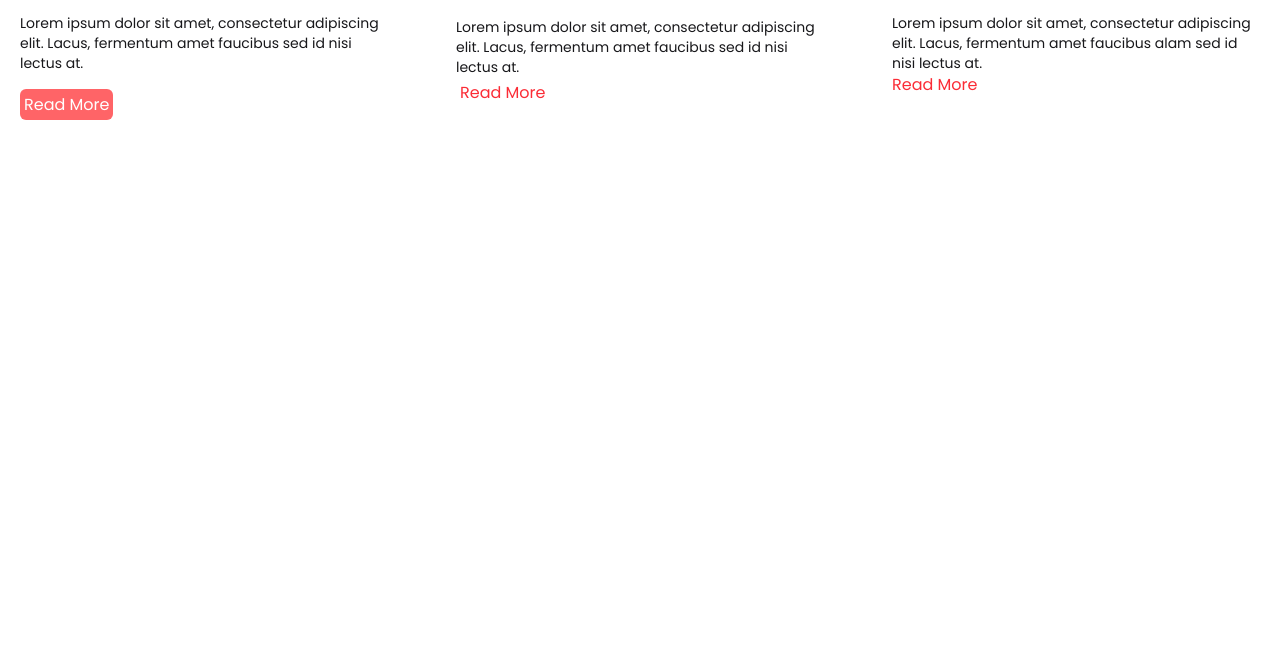
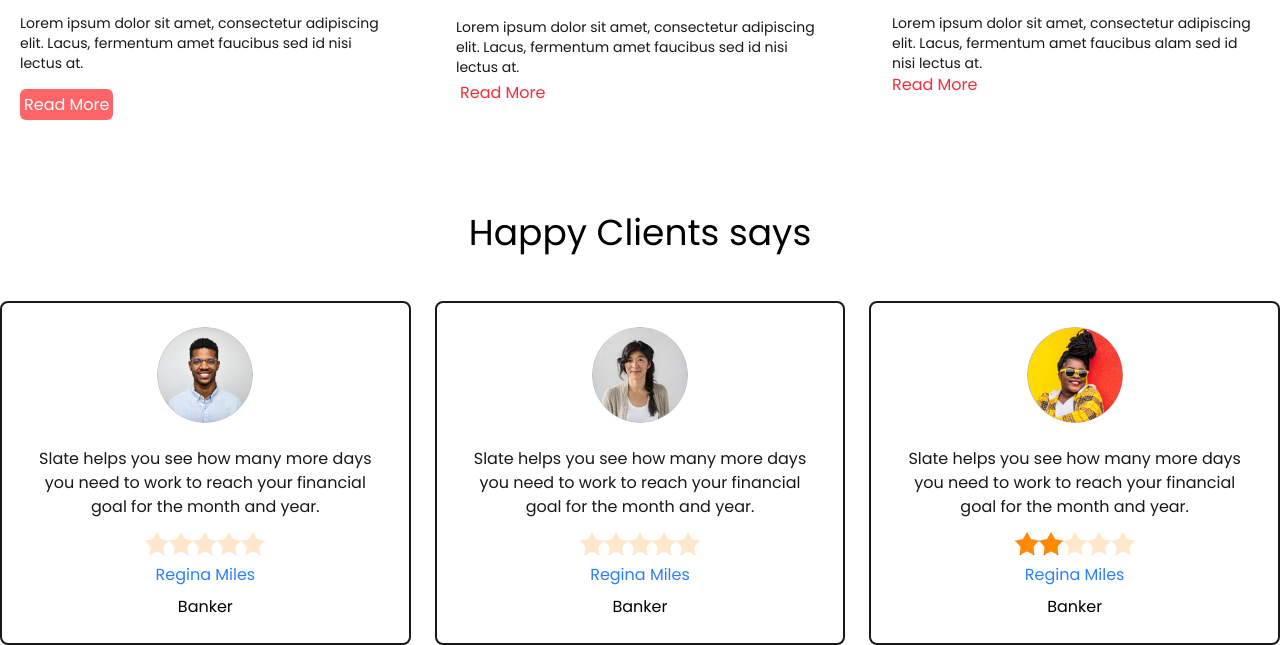
Before and after one commit to zahangir1989/bikerz-zone-15, a plain HTML site: page index.html in a window 1280 px wide. Shown: the part 1530-2175 px from the top of the page. Before the commit the page ends 1743 px from the top, so only its background shows below. Drawn offline with nearby package versions, Linux system fonts and the light colour scheme.

Commit message:
Happy Clients says

```diff
--- a/index.html
+++ b/index.html
@@ -163,10 +163,98 @@
             </div>
           </div>
         </section>
+        <!-- <section>
+          <div>
+            <h3>Happy Clients says</h3>
+          </div>
+        </section> -->
 
     </header>
     <!-- main section -->
      <main  class="md:container mx-auto">
+      <section>
+        <div class="">
+          <h3 class="text-center text-4xl text-black">Happy Clients says</h3>
+
+            <div class="grid md:grid-cols-2 lg:grid-cols-3 mt-12 gap-6">
+
+              <div class="border-2 rounded-lg p-6 text-center">
+                <div class="avatar">
+                  <div class="w-24 rounded-full mb-6">
+                    <img src="images/user-1.png" />
+                  </div>
+                </div>
+                <p>Slate helps you see how
+                  many more days you need
+                  to work to reach your financial
+                  goal for the month and year.</p>
+                  <div class="rating mt-3">
+                    <input type="radio" name="rating-2" class="mask mask-star-2 bg-orange-400" aria-label="1 star" />
+                    <input type="radio" name="rating-2" class="mask mask-star-2 bg-orange-400" aria-label="2 star" checked="checked" />
+                    <input type="radio" name="rating-2" class="mask mask-star-2 bg-orange-400" aria-label="3 star" />
+                    <input type="radio" name="rating-2" class="mask mask-star-2 bg-orange-400" aria-label="4 star" />
+                    <input type="radio" name="rating-2" class="mask mask-star-2 bg-orange-400" aria-label="5 star" />
+                  </div>
+                  <h4 class="mt-2 text-blue-500">Regina Miles</h4>
+                  <h5 class="mt-2 text-black">Banker</h5>
+              </div>
+
+              <div  class="border-2 rounded-lg p-6 text-center">
+                <div>
+                  <div class="avatar">
+                    <div class="w-24 rounded-full mb-6">
+                      <img src="images/user-2.png" />
+                    </div>
+                  </div>
+                  <p>Slate helps you see how
+                    many more days you need
+                    to work to reach your financial
+                    goal for the month and year.</p>
+                    <div class="rating mt-3">
+                      <input type="radio" name="rating-2" class="mask mask-star-2 bg-orange-400" aria-label="1 star" />
+                      <input type="radio" name="rating-2" class="mask mask-star-2 bg-orange-400" aria-label="2 star" checked="checked" />
+                      <input type="radio" name="rating-2" class="mask mask-star-2 bg-orange-400" aria-label="3 star" />
+                      <input type="radio" name="rating-2" class="mask mask-star-2 bg-orange-400" aria-label="4 star" />
+                      <input type="radio" name="rating-2" class="mask mask-star-2 bg-orange-400" aria-label="5 star" />
+                    </div>
+                    <h4  class="mt-2 text-blue-500">Regina Miles</h4>
+                    <h5 class="mt-2 text-black">Banker</h5>
+                </div>
+
+              </div>
+
+              <div  class="border-2 rounded-lg p-6 text-center">
+                <div>
+                  <div class="avatar">
+                    <div class="w-24 rounded-full mb-6">
+                      <img src="images/user-3.png" />
+                    </div>
+                  </div>
+                  <p>Slate helps you see how
+                    many more days you need
+                    to work to reach your financial
+                    goal for the month and year.</p>
+                    <div class="rating mt-3">
+                      <input type="radio" name="rating-2" class="mask mask-star-2 bg-orange-400" aria-label="1 star" />
+                      <input type="radio" name="rating-2" class="mask mask-star-2 bg-orange-400" aria-label="2 star" checked="checked" />
+                      <input type="radio" name="rating-2" class="mask mask-star-2 bg-orange-400" aria-label="3 star" />
+                      <input type="radio" name="rating-2" class="mask mask-star-2 bg-orange-400" aria-label="4 star" />
+                      <input type="radio" name="rating-2" class="mask mask-star-2 bg-orange-400" aria-label="5 star" />
+                    </div>
+                    <h4  class="mt-2 text-blue-500">Regina Miles</h4>
+                    <h5 class="mt-2 text-black">Banker</h5>
+                </div>
+
+              </div>
+            </div>
+
+        </div>
+      </section>
+
+      <!-- Frequently Asked Questions section -->
+       <section>
+
+       </section>
 
      </main>
      <!-- footer section -->
```
